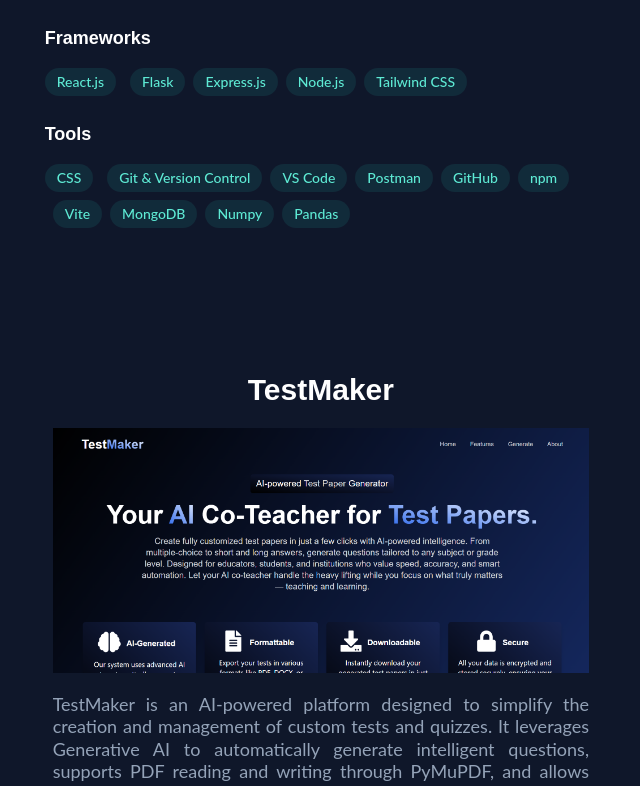
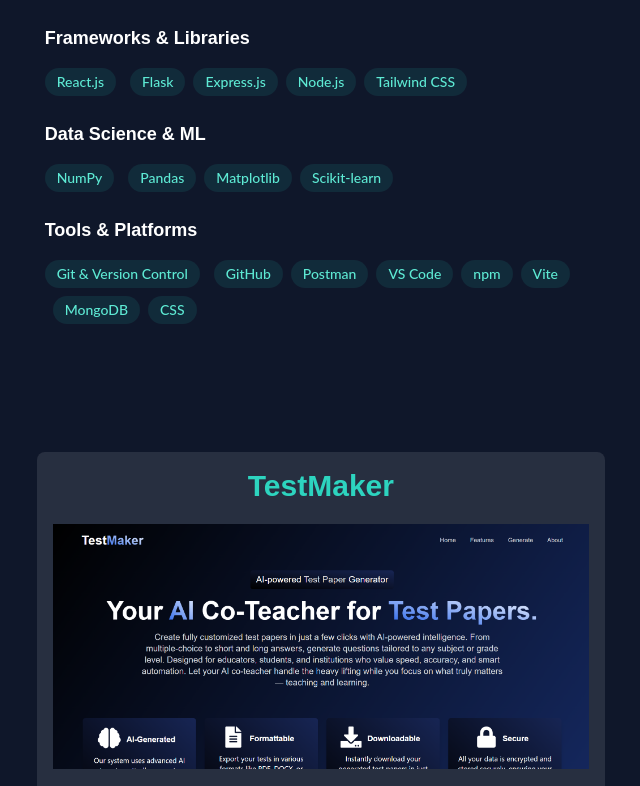
Before and after one commit to ANUJNEGI15072005/portfolio, a React (Vite) app: page / in a window 1280 px wide. Shown: the part 860-1646 px from the top of the page, without its empty margins (627-1267 px from the left). Built offline with nearby package versions, Linux system fonts and the light colour scheme.

Commit message:
Updated notevault

```diff
--- a/src/App.jsx
+++ b/src/App.jsx
@@ -1,4 +1,4 @@
-import { useState } from "react";
+import { useState, useEffect } from "react";
 import { useTypewriter, Cursor } from "react-simple-typewriter";
 import { FaGithub, FaLinkedin } from "react-icons/fa";
 import { SiLeetcode } from "react-icons/si";
@@ -22,7 +22,7 @@ export default function App() {
   ];
 
   const [text] = useTypewriter({
-    words: ["Full Stack Developer", "ML Engineer"],
+    words: ["Full Stack Developer", "ML Enthusiast"],
     loop: true,
     delaySpeed: 2000,
   });
@@ -37,12 +37,16 @@ export default function App() {
       content: ["DSA", "OOPS", "OS", "DBMS"],
     },
     {
-      heading: "Frameworks",
+      heading: "Frameworks & Libraries",
       content: ["React.js", "Flask", "Express.js", "Node.js", "Tailwind CSS"],
     },
     {
-      heading: "Tools",
-      content: ["CSS", "Git & Version Control", "VS Code", "Postman", "GitHub", "npm", "Vite", "MongoDB", "Numpy", "Pandas"],
+      heading: "Data Science & ML",
+      content: ["NumPy", "Pandas", "Matplotlib", "Scikit-learn"],
+    },
+    {
+      heading: "Tools & Platforms",
+      content: ["Git & Version Control", "GitHub", "Postman", "VS Code", "npm", "Vite", "MongoDB", "CSS"],
     },
   ];
 
@@ -50,25 +54,61 @@ export default function App() {
     {
       name: "TestMaker",
       href: "https://testmakerai.vercel.app/",
-      description: "TestMaker is an AI-powered platform designed to simplify the creation and management of custom tests and quizzes. It leverages Generative AI to automatically generate intelligent questions, supports PDF reading and writing through PyMuPDF, and allows educators and learners to efficiently organize assessments. The platform integrates a sleek and responsive frontend with React and Tailwind CSS, while Flask handles backend operations seamlessly.",
+      description:
+        "TestMaker is an AI-powered platform designed to simplify the creation and management of custom tests and quizzes. It leverages Generative AI to automatically generate intelligent questions, supports PDF reading and writing through PyMuPDF, and allows educators and learners to efficiently organize assessments. The platform integrates a sleek and responsive frontend with React and Tailwind CSS, while Flask handles backend operations seamlessly.",
       techstack: ["React", "Tailwind CSS", "Flask", "PyMuPDF", "OpenAI API"],
-      image: "testmaker.png"
+      image: "testmaker.png",
     },
     {
       name: "Stump Talk",
       href: "https://stumptalk.onrender.com/",
-      description: "Stump Talk is a community-driven discussion platform where users can share ideas, ask questions, and engage in meaningful conversations. It features real-time interactions, user-friendly interfaces, and persistent data storage with MongoDB. Built with React and Tailwind CSS on the frontend, and Node.js with Express on the backend, the platform emphasizes performance, scalability, and a seamless user experience.",
+      description:
+        "Stump Talk is a community-driven discussion platform where users can share ideas, ask questions, and engage in meaningful conversations. It features real-time interactions, user-friendly interfaces, and persistent data storage with MongoDB. Built with React and Tailwind CSS on the frontend, and Node.js with Express on the backend, the platform emphasizes performance, scalability, and a seamless user experience.",
       techstack: ["React", "Tailwind CSS", "Node.js", "Express", "MongoDB", "Socket.io"],
-      image: "stumptalk.png"
+      image: "stumptalk.png",
     },
     {
       name: "Garhwal Yatra",
       href: "https://garhwal-yatra.vercel.app/",
-      description: "Garhwal Yatra is a static tourism blog dedicated to exploring the Garhwal region. It provides comprehensive information on districts, maps, and Char Dham pilgrimage spots with engaging content and interactive visuals. The project emphasizes responsive design and smooth navigation, built using React, Tailwind CSS, and React Router, with Vite for optimized performance. It serves as a one-stop guide for travelers and enthusiasts interested in the cultural and natural heritage of Garhwal.",
+      description:
+        "Garhwal Yatra is a static tourism blog dedicated to exploring the Garhwal region. It provides comprehensive information on districts, maps, and Char Dham pilgrimage spots with engaging content and interactive visuals. The project emphasizes responsive design and smooth navigation, built using React, Tailwind CSS, and React Router, with Vite for optimized performance. It serves as a one-stop guide for travelers and enthusiasts interested in the cultural and natural heritage of Garhwal.",
       techstack: ["React", "Tailwind CSS", "React Router", "Vite"],
-      image: "garhwalyatra.png"
-    }
+      image: "garhwalyatra.png",
+    },
+    {
+      name: "NoteVault",
+      href: "https://notevaultapp.vercel.app/",
+      description:
+        "NoteVault is a full-stack web application designed for secure and organized note management. It enables users to store, search, and access their notes seamlessly with Firebase authentication and real-time search functionality. Built with the MERN stack and styled using Tailwind CSS, the app focuses on responsive design, scalability, and smooth user experience. NoteVault streamlines the way students and professionals manage their study and work notes in the cloud.",
+      techstack: ["React", "Tailwind CSS", "Node.js", "Express.js", "MongoDB", "Firebase"],
+      image: "notevault.png",
+    },
   ];
+
+  // Intersection Observer for active section on scroll
+  useEffect(() => {
+    const handleScroll = () => {
+      const sections = ["about", "skills", "projects"];
+      const scrollPosition = window.scrollY + window.innerHeight / 2;
+
+      for (let i = sections.length - 1; i >= 0; i--) {
+        const section = document.getElementById(sections[i]);
+        if (section) {
+          const top = section.offsetTop;
+          if (scrollPosition >= top) {
+            setActive(sections[i].toUpperCase());
+            break;
+          }
+        }
+      }
+    };
+
+    window.addEventListener("scroll", handleScroll);
+    handleScroll(); // initialize on load
+
+    return () => window.removeEventListener("scroll", handleScroll);
+  }, []);
+
 
   return (
     <div
@@ -90,20 +130,19 @@ export default function App() {
       ></div>
 
       <div className="mx-auto min-h-screen max-w-screen-xl px-6 py-12 font-sans md:px-12 md:py-16 lg:py-0">
+
         <div className="lg:flex lg:justify-between lg:gap-4">
 
+          {/* Sidebar */}
           <header className="lg:sticky lg:top-0 lg:flex lg:max-h-screen lg:w-[48%] lg:flex-col lg:justify-between lg:py-24">
-
             <div>
               <h1 className="text-4xl font-bold tracking-tight text-slate-200 sm:text-6xl font-outfit">
                 Anuj Negi
               </h1>
-
               <h2 className="mt-4 text-lg font-medium tracking-tight text-slate-200 sm:text-2xl font-outfit">
                 {text}
                 <Cursor cursorStyle="|" />
               </h2>
-
               <p className="mt-4 max-w-sm text-lg font-lato leading-normal">
                 Crafting intelligent, scalable, and user-friendly solutions — from dynamic full stack applications to cutting-edge machine learning models.
               </p>
@@ -135,14 +174,14 @@ export default function App() {
                     <a href={item.href} className="flex items-center">
                       <span
                         className={`nav-indicator mr-4 h-px transition-all motion-reduce:transition-none
-        ${active === item.label
+                        ${active === item.label
                             ? "w-16 bg-slate-200"
                             : "w-8 bg-slate-600 group-hover:w-16 group-hover:bg-slate-200"
                           }`}
                       ></span>
                       <span
                         className={`nav-text text-sm font-bold uppercase tracking-[0.2em] font-outfit transition-colors
-        ${active === item.label
+                        ${active === item.label
                             ? "text-slate-200"
                             : "text-slate-500 group-hover:text-slate-200"
                           }`}
@@ -171,13 +210,13 @@ export default function App() {
                 </li>
               ))}
             </ul>
-
           </header>
 
-          <main className="lg:top-0 lg:flex lg:w-[48%] lg:flex-col lg:justify-between lg:py-24 lg:mt-0 mt-10 ">
-
+          {/* Main content */}
+          <main className="lg:top-0 lg:flex lg:w-[48%] lg:flex-col lg:justify-between lg:py-24 lg:mt-0 mt-10">
+            {/* About */}
             <section id="about" className="mb-10">
-              <div className="lg:px-2 font-lato ">
+              <div className="lg:px-2 font-lato">
                 <p className="text-justify text-lg py-2">
                   I’m a <span className="text-white">developer</span> passionate about building <span className="text-white">seamless</span>, <span className="text-white">high-performance</span> applications that blend <span className="text-white">clean design</span> with <span className="text-white">intelligent functionality</span>. My work thrives at the intersection of <span className="text-white">full-stack engineering</span> and <span className="text-white">machine learning</span>, creating solutions that are not only <span className="text-white">visually appealing</span> but also <span className="text-white">smart</span>, <span className="text-white">scalable</span>, and <span className="text-white">impactful</span>.
                 </p>
@@ -209,6 +248,7 @@ export default function App() {
               </div>
             </section>
 
+            {/* Skills */}
             <section id="skills" className="mt-16 mb-10">
               <ul>
                 {skills.map((item, i) => (
@@ -216,8 +256,8 @@ export default function App() {
                     <h2 className="text-white font-outfit text-lg font-bold mb-2">{item.heading}</h2>
                     <ul className="mt-2 space-x-2 flex flex-wrap">
                       {item.content.map((text, j) => (
-                        <li className="mr-1.5 mt-2">
-                          <div key={j} className="flex font-lato items-center rounded-full bg-teal-400/10 px-3 py-1 text-sm font-medium leading-5 text-teal-300 ">
+                        <li className="mr-1.5 mt-2" key={j}>
+                          <div className="flex font-lato items-center rounded-full bg-teal-400/10 px-3 py-1 text-sm font-medium leading-5 text-teal-300 ">
                             {text}
                           </div>
                         </li>
@@ -228,15 +268,14 @@ export default function App() {
               </ul>
             </section>
 
+            {/* Projects */}
             <section id="projects" className="mt-16">
               <ul>
                 {projects.map((item, i) => (
                   <a href={item.href} key={i} className="block group">
-                    <li className="mb-8 p-4  rounded-lg transition-colors duration-300 hover:bg-white/10">
+                    <li className="mb-8 p-4 rounded-lg bg-white/10">
                       <div className="flex items-center justify-center">
-                        <h2 className="text-white font-outfit text-3xl font-semibold transition-colors duration-300 group-hover:text-teal-400">
-                          {item.name}
-                        </h2>
+                        <h2 className="font-outfit text-3xl font-semibold text-teal-400">{item.name}</h2>
                       </div>
                       <img src={item.image} className="aspect-full my-5 w-full sm:h-full h-44" />
                       <p className="text-justify font-lato text-lg leading-tight">{item.description}</p>
@@ -254,11 +293,12 @@ export default function App() {
                 ))}
               </ul>
             </section>
-
           </main>
 
         </div>
-      </div >
-    </div >
+
+      </div>
+
+    </div>
   );
 }
```
Also changed, not shown: public/notevault.png (added), 1 other file (tests, documents, lock files or other folders).
